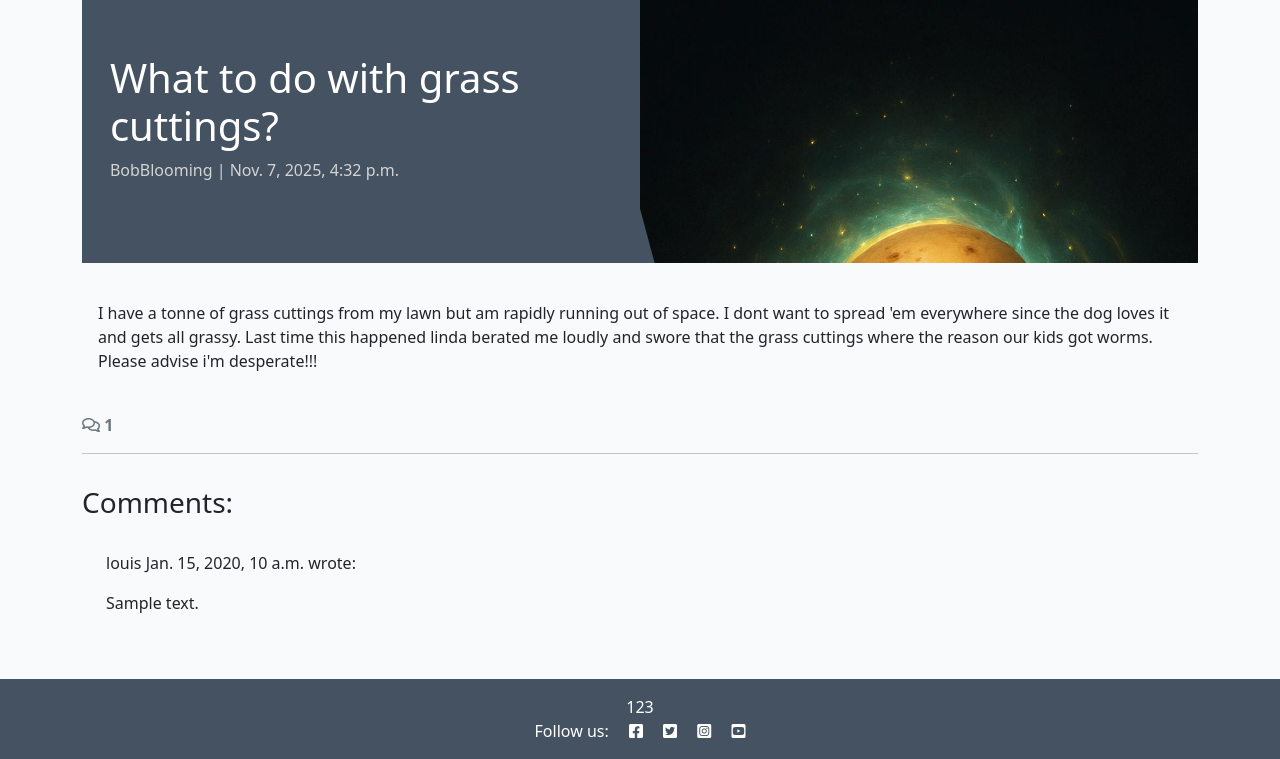
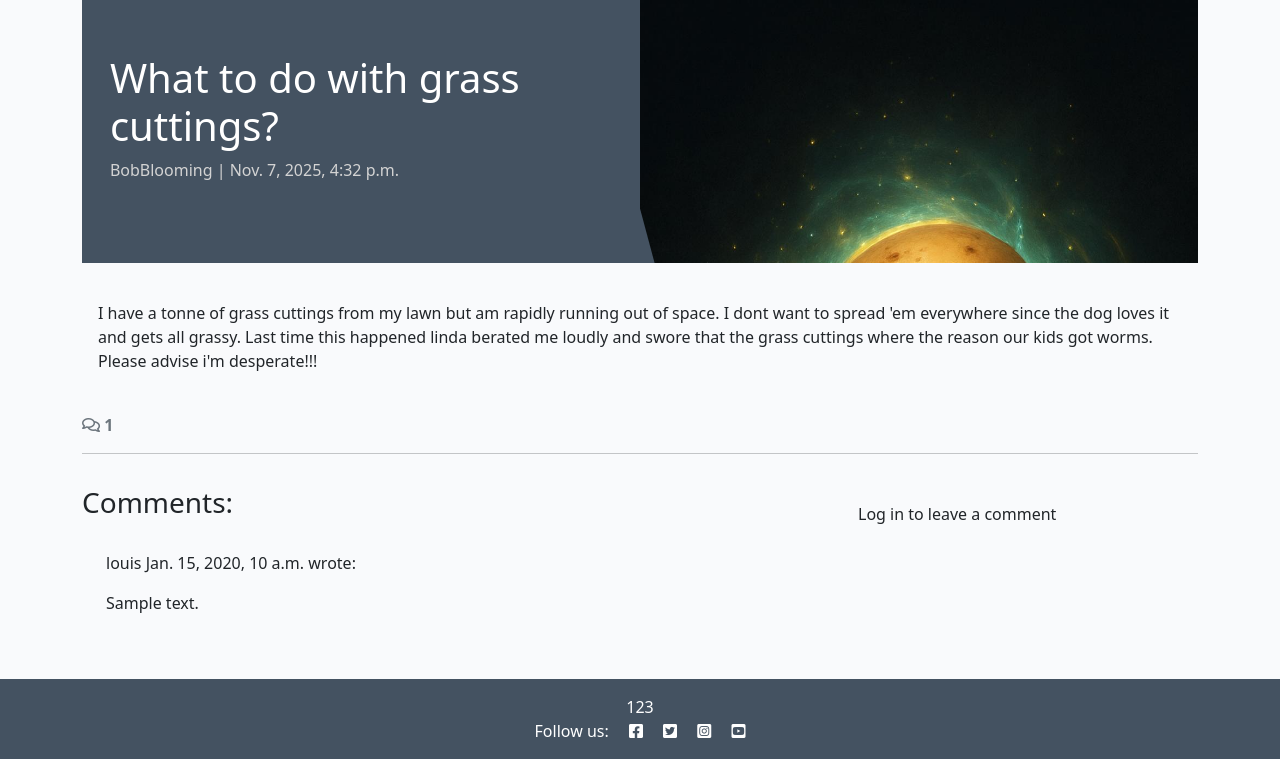
Before and after one commit to louisharding/the_giddy_gardener, a Django app: a page that uses blog/templates/blog/post_detail.html in a window 1280 px wide. Shown: the part 71-830 px from the top of the page. Run offline with Django 4.2, Linux system fonts and the light colour scheme; data comes from the database, SQL or seed files in the repository; tables that the repository leaves empty hold one stand-in row (values such as "Sample post"); some libraries are stand-ins or nearby versions.

Commit message:
feat: implement comments functionality with form handling in post detail page

```diff
--- /dev/null
+++ b/blog/forms.py
@@ -0,0 +1,8 @@
+from .models import Comment
+from django import forms
+
+
+class CommentForm(forms.ModelForm):
+    class Meta:
+        model = Comment
+        fields = ('body',)
--- a/blog/templates/blog/post_detail.html
+++ b/blog/templates/blog/post_detail.html
@@ -1,5 +1,8 @@
-{% extends 'base.html' %} {% block content %} {% load static %}
+{% extends 'base.html' %}
+{% load static %}
+{% load crispy_forms_tags %}
 
+{% block content %}
 <div class="masthead">
   <div class="container">
     <div class="row g-0">
@@ -69,6 +72,23 @@
         {% endfor %}
       </div>
     </div>
+    <!-- Creating New Comments -->
+    <div class="col-md-4 card mb-4 mt-3">
+      <div class="card-body">
+        {% if user.is_authenticated %}
+        <h3>Leave a comment:</h3>
+        <p>Posting as: {{ user.username }}</p>
+        <form id="commentForm" method="post" style="margin-top: 1.3em">
+          {{ comment_form | crispy }} {% csrf_token %}
+          <button id="submitButton" type="submit" class="btn btn-signup btn-lg">
+            Submit
+          </button>
+        </form>
+        {% else %}
+        <p>Log in to leave a comment</p>
+        {% endif %}
+      </div>
+    </div>
   </div>
 </div>
 
--- a/blog/views.py
+++ b/blog/views.py
@@ -1,6 +1,8 @@
 from django.shortcuts import render, get_object_or_404
 from django.views import generic
 from .models import Post
+from .forms import CommentForm
+
 
 
 # Create your views here.
@@ -29,7 +31,7 @@ def post_detail(request, slug):
     post = get_object_or_404(queryset, slug=slug)
     comments = post.comments.all().order_by("-created_on")
     comment_count = post.comments.filter(approved=True).count()
-
+    comment_form = CommentForm()
 
     return render(
         request,
@@ -38,5 +40,6 @@ def post_detail(request, slug):
             "post": post,
             "comments": comments,
             "comment_count": comment_count,
+            "comment_form": comment_form,
          },
     )
--- a/the_giddy_gardener/urls.py
+++ b/the_giddy_gardener/urls.py
@@ -19,6 +19,7 @@ from django.urls import path, include
 
 
 urlpatterns = [
+    path("accounts/", include("allauth.urls")),
     path('admin/', admin.site.urls),
     path('summernote/', include('django_summernote.urls')),
     path("", include("blog.urls"), name="blog-urls"),
```
Also changed, not shown: requirements.txt (+16 -0 lines), the_giddy_gardener/settings.py (+18 -1 lines).
